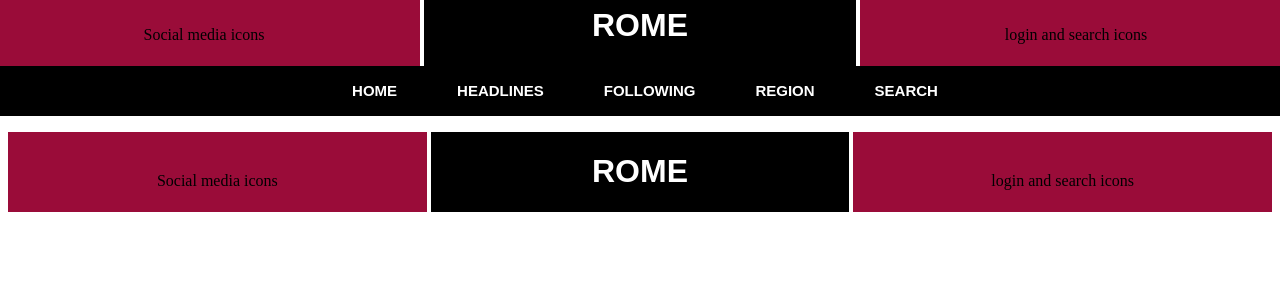
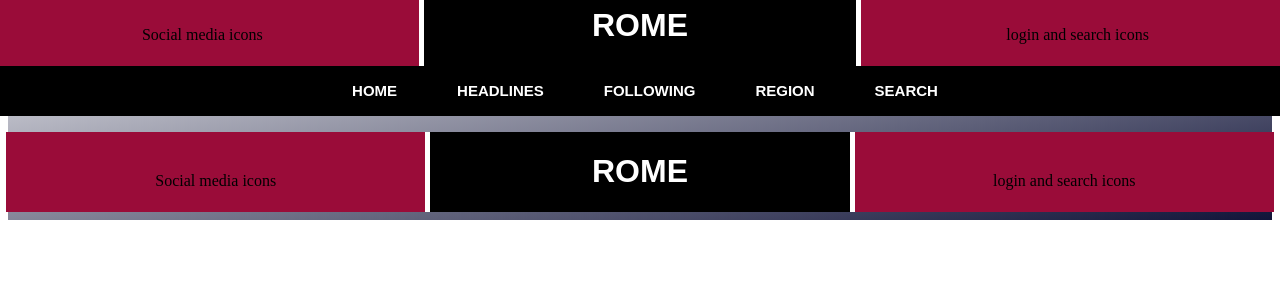
Before and after one commit to romanemarshall2020/MavenNewsApp, an Angular app in the folder ROME/: page /banner in a window 1280 px wide. Shown: the top 300 px of the page. Built offline with nearby package versions, Linux system fonts and the light colour scheme.

Commit message:
minor changes to css

```diff
--- a/ROME/src/app/app.component.scss
+++ b/ROME/src/app/app.component.scss
@@ -27,5 +27,6 @@ body{
 }
 
 html, body{
+  background: linear-gradient(to bottom right,#F8F8F9,#111439) ;
   max-width: 100%;
 }
--- a/ROME/src/app/banner/banner.component.scss
+++ b/ROME/src/app/banner/banner.component.scss
@@ -10,9 +10,13 @@
 .banner-container {
   justify-content: space-around;
   display: flex;
+  gap: .3em;
   flex-direction: row;
   max-width: 100%;
   background-color: rgb(255, 255, 255);
+}
+.banner-container > *{
+  flex: 1;
 }
 p{
 text-align: center;
--- a/ROME/src/app/homepage/homepage.component.scss
+++ b/ROME/src/app/homepage/homepage.component.scss
@@ -36,6 +36,7 @@
 }
 
 
+
 #title{
   position:relative;
   z-index: 1;
```
